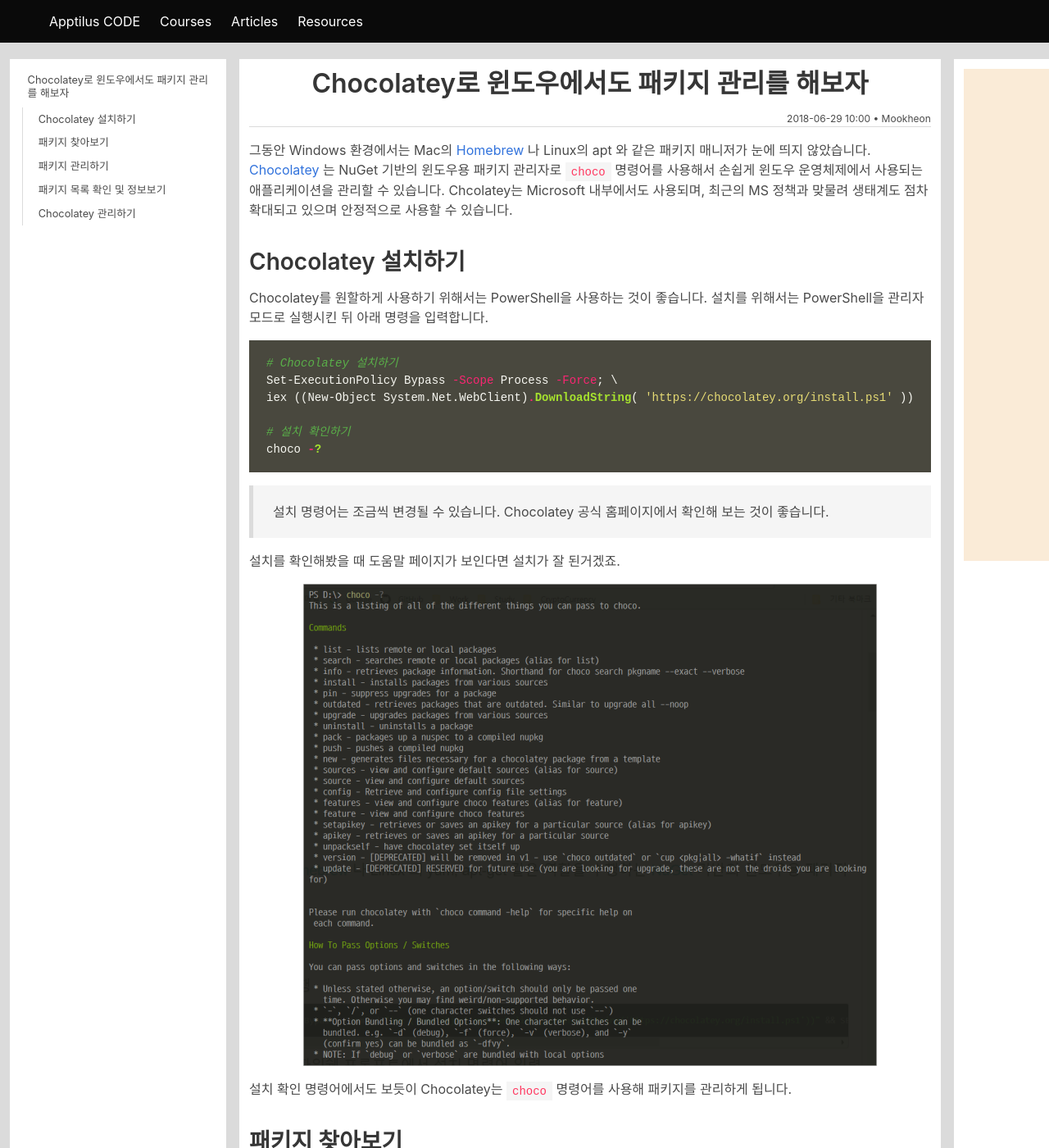
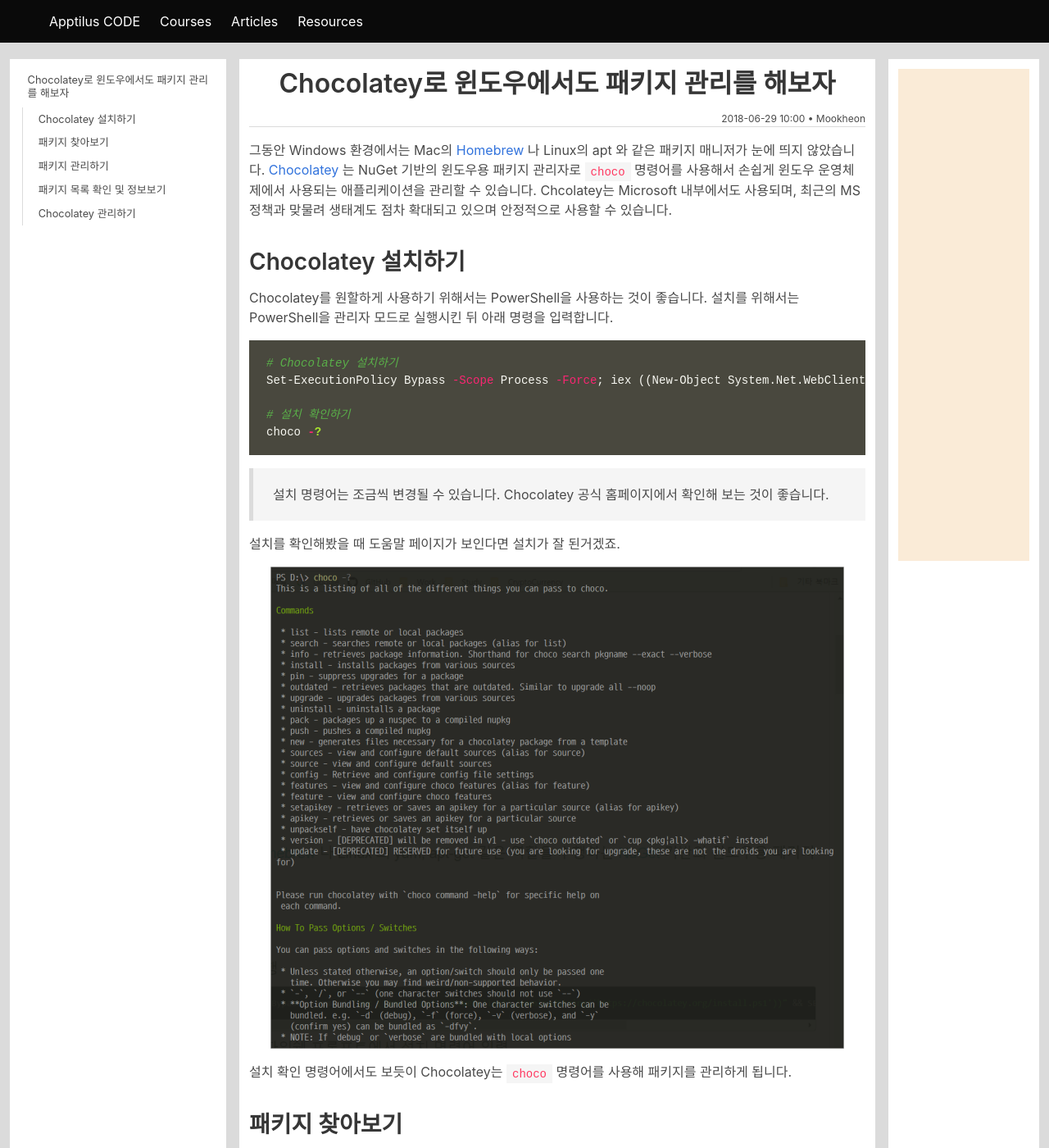
Before and after one commit to sean-jo/loldoc-jekyll, a Jekyll site: the page built from _posts/2018-06-29-chocolatey-windows-package-manager.md, in a window 1280 px wide and 1400 px high. Shown: the whole window at 82% size. Built offline with Jekyll 4.4.1, drawn with Linux system fonts in a browser that asks for light colours; emoji names are drawn with the system emoji font; comment, search, counter and statistics services are not loaded.

Commit message:
Modify Content area - Solved long text breaks content area problem

````diff
--- a/_includes/cat-area.html
+++ b/_includes/cat-area.html
@@ -7,7 +7,7 @@
       {%- include disqus_comments.html -%}
     {%- endif -%}
   </div>
-  <!-- <div class="column is-hidden-mobile is-narrow bottom-aside">
+  <div class="column is-hidden-mobile is-narrow bottom-aside">
     <div class="ad-area"></div>
-  </div> -->
+  </div>
 </div>
--- a/_posts/2018-06-29-chocolatey-windows-package-manager.md
+++ b/_posts/2018-06-29-chocolatey-windows-package-manager.md
@@ -19,8 +19,7 @@
 
 ```powershell
 # Chocolatey 설치하기
-Set-ExecutionPolicy Bypass -Scope Process -Force; \
-iex ((New-Object System.Net.WebClient).DownloadString( 'https://chocolatey.org/install.ps1' ))
+Set-ExecutionPolicy Bypass -Scope Process -Force; iex ((New-Object System.Net.WebClient).DownloadString('https://chocolatey.org/install.ps1'))
 
 # 설치 확인하기
 choco -?
--- a/_sass/codelol.scss
+++ b/_sass/codelol.scss
@@ -3,6 +3,11 @@
 /* default */
 .cl-content {
   background-color: $white;
+  max-width: 840px;
+
+  @media screen and (min-width: 769px) {
+    width: 50%;
+  }
 }
 
 .bottom-row {
@@ -19,7 +24,7 @@
 
   .bottom-aside {
     background-color: $white;
-    margin-left: 0.2rem;
+    // margin-left: 0.2rem;
 
     .ad-area {
       width: 160px;
--- a/_sass/codelol/_syntax_monokai.scss
+++ b/_sass/codelol/_syntax_monokai.scss
@@ -227,3 +227,7 @@
     word-wrap: break-word;
   }
 }
+
+pre {
+  overflow-x: auto;
+}
````
